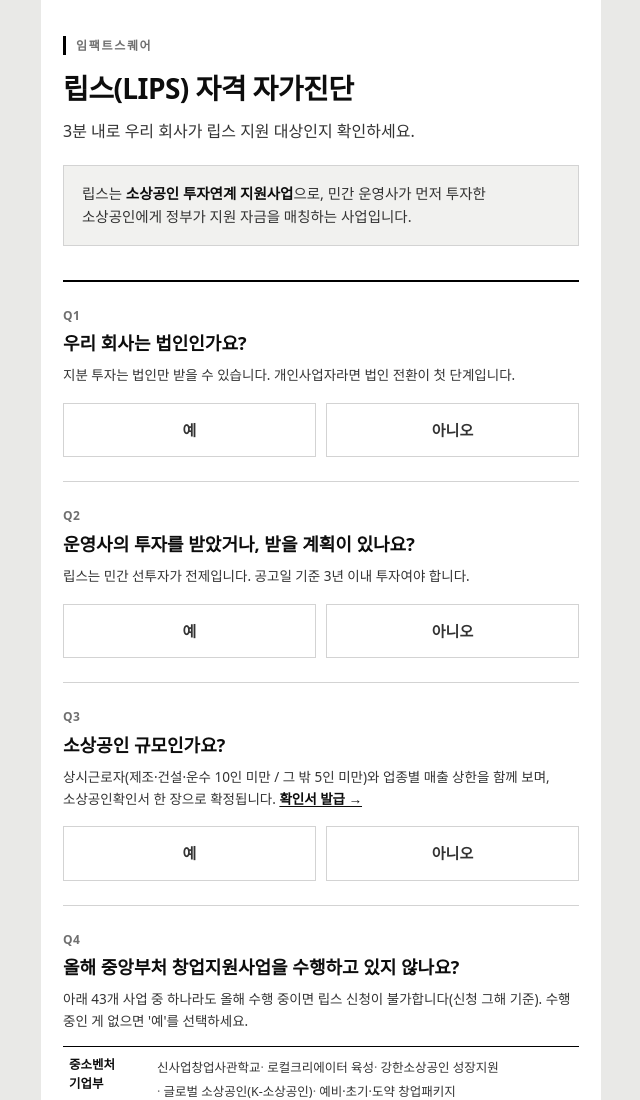
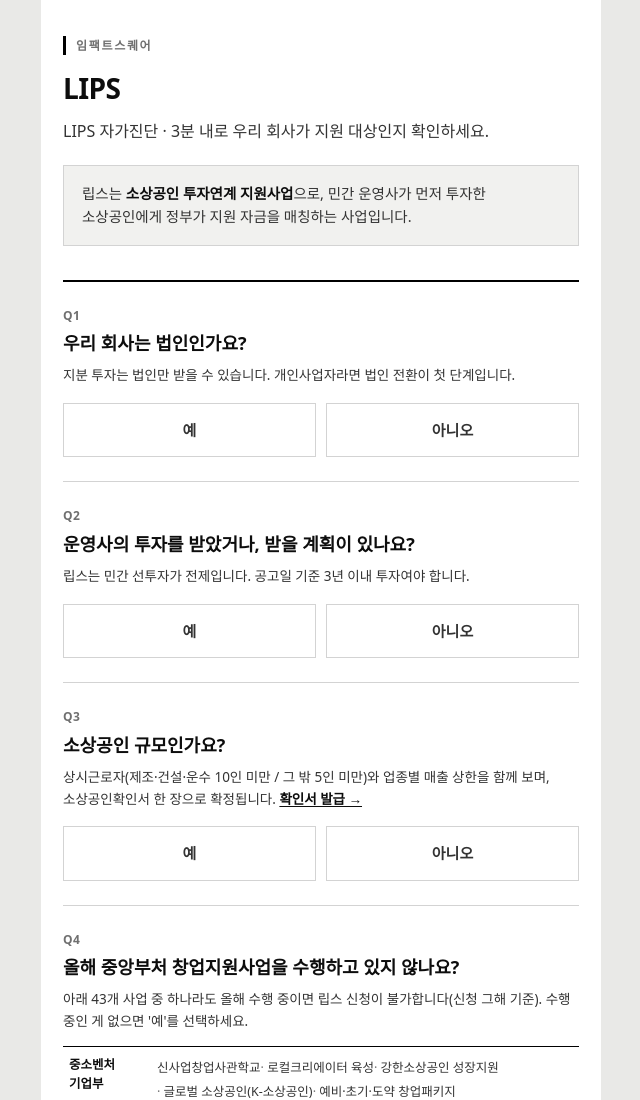
Before and after one commit to dyo-hub/isq-lips-check, a plain HTML site: page index.html in a window 1280 px wide. Shown: the top 1100 px of the page, without its empty margins (319-959 px from the left). Drawn offline with Linux system fonts and the light colour scheme.

Commit message:
Unify public display name as LIPS

```diff
--- a/index.html
+++ b/index.html
@@ -2,7 +2,7 @@
 <html lang="ko">
 <meta charset="utf-8">
 <meta name="viewport" content="width=device-width, initial-scale=1">
-<title>립스(LIPS) 자격 자가진단 · 임팩트스퀘어</title>
+<title>LIPS · 임팩트스퀘어</title>
 <style>
   :root{
     --ink:#0d0d0d; --sub:#333; --faint:#707070; --line:#000;
@@ -69,8 +69,8 @@
 
 <div class="wrap">
   <div class="kick">임팩트스퀘어</div>
-  <h1>립스(LIPS) 자격 자가진단</h1>
-  <p class="lede">3분 내로 우리 회사가 립스 지원 대상인지 확인하세요.</p>
+  <h1>LIPS</h1>
+  <p class="lede">LIPS 자가진단 · 3분 내로 우리 회사가 지원 대상인지 확인하세요.</p>
   <div class="intro">립스는 <b>소상공인 투자연계 지원사업</b>으로, 민간 운영사가 먼저 투자한 소상공인에게 정부가 지원 자금을 매칭하는 사업입니다.</div>
 
   <div class="quiz">
```
